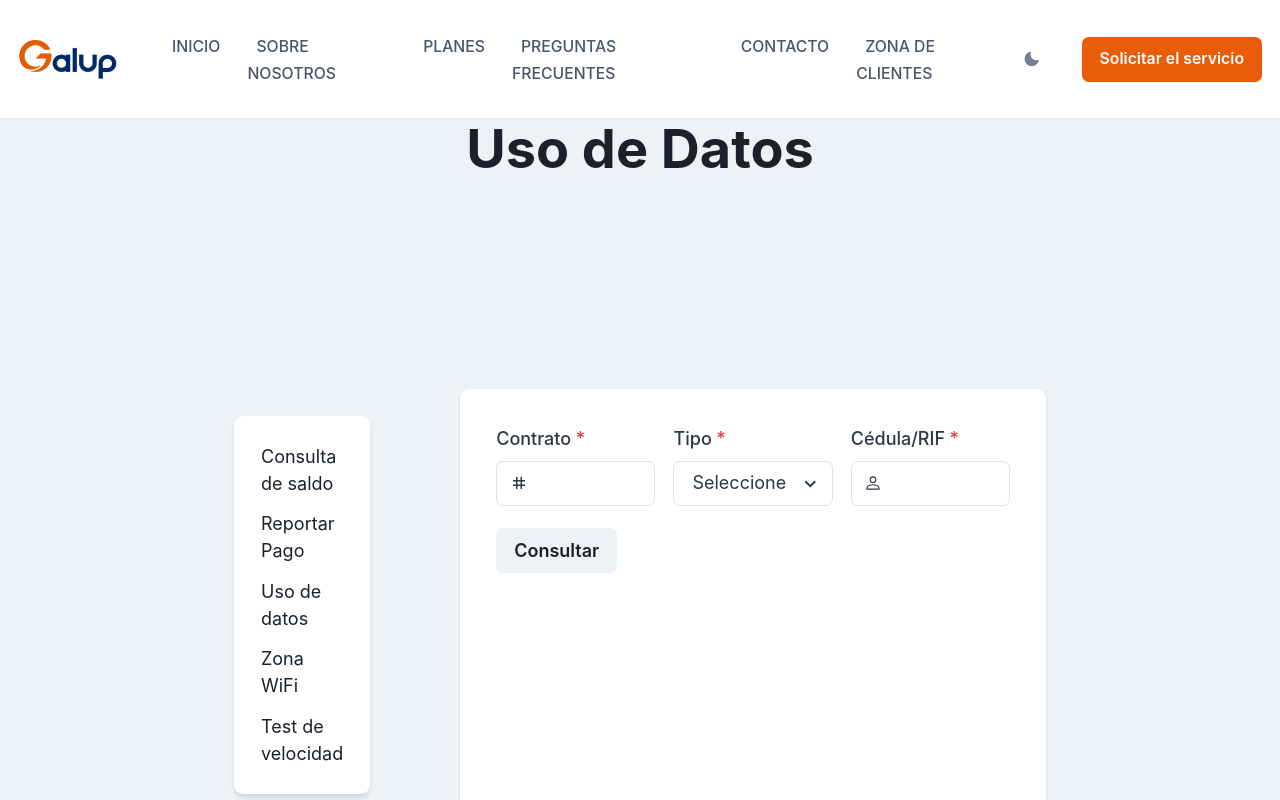
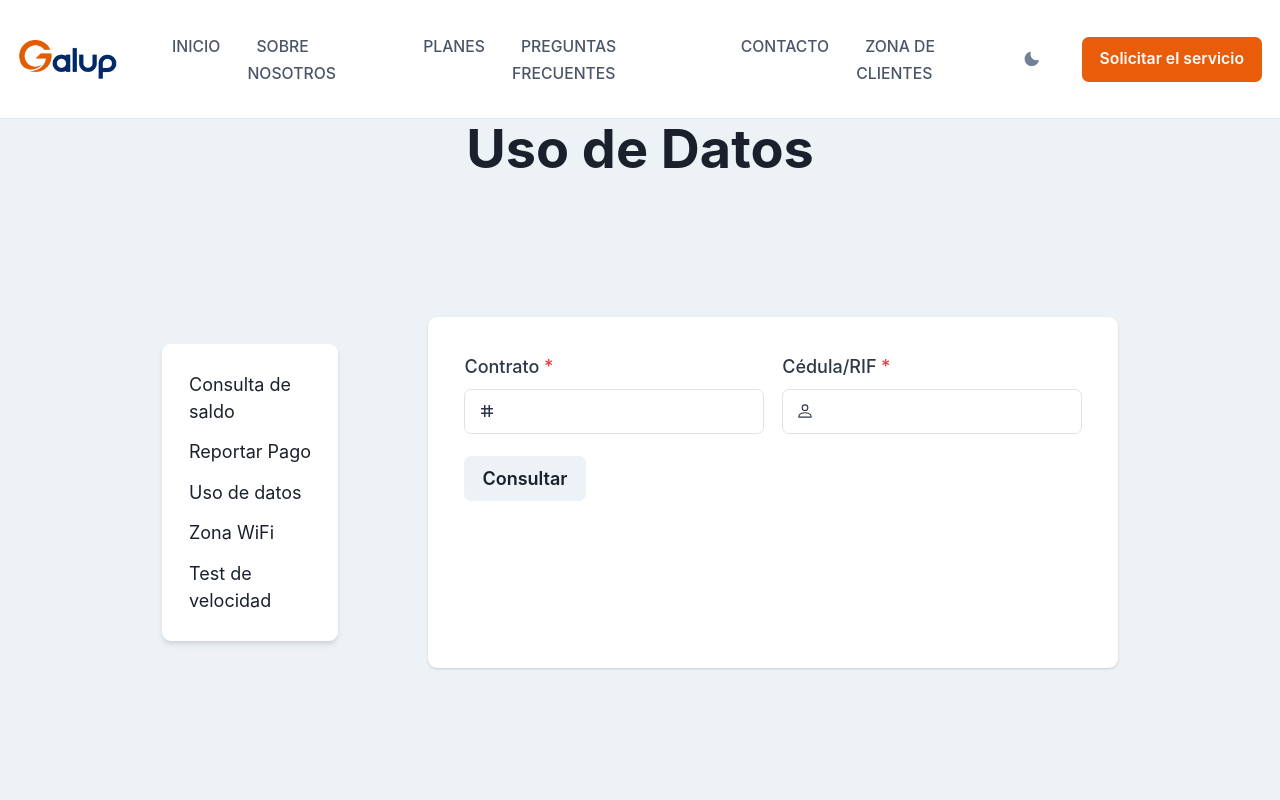
Before and after one commit to TrollScien/nextjs-blog, a Next.js app: page /clientes/uso-datos in a window 1280 px wide. Shown: the top 800 px of the page. Built offline with nearby package versions, Linux system fonts and the light colour scheme.

Commit message:
Ajustado el padding del titulo y eliminado el campo tipo

```diff
--- a/components/FormConsultar.js
+++ b/components/FormConsultar.js
@@ -41,7 +41,6 @@ const ConsultarSchema = Yup.object().shape({
     .positive("El contrato debe ser un número positivo")
     .moreThan(0, "¡El número de contrato es incorrecto! 😓")
     .required("El número de contrato es requerido"),
-  tipo: Yup.string().required("El tipo de identificación es requerido"),
   rif_ci: Yup.number()
     .min(100000, "¡El número de cédula o RIF debe ser mayor a 5 caracteres!")
     .max(999999999, "¡El número de cédula o RIF es incorrecto 😓!")
@@ -57,11 +56,7 @@ export default function FormConsultar() {
       justify="center"
       id="contact"
     >
-      <Box
-        borderRadius="lg"
-        m={{ base: 5, md: 16, lg: 10 }}
-        p={{ base: 5, lg: 16 }}
-      >
+      <Box borderRadius="lg" m={{ base: 5, md: 16, lg: 10 }}>
         <Box>
           <VStack spacing={{ base: 4, md: 8, lg: 20 }}>
             <Stack
@@ -164,37 +159,6 @@ export default function FormConsultar() {
                             )}
                           </Field>
 
-                          <Field name="tipo" as="select">
-                            {({ field, form }) => (
-                              <FormControl
-                                isRequired
-                                isInvalid={
-                                  form.errors.tipo && form.touched.tipo
-                                }
-                              >
-                                <FormLabel>Tipo</FormLabel>
-                                <InputGroup borderColor="#E0E1E7">
-                                  <Select
-                                    {...field}
-                                    borderColor="#E0E1E7"
-                                    variant="outline"
-                                    placeholder="Seleccione"
-                                    size="md"
-                                  >
-                                    <option value="V">V</option>
-                                    <option value="J">J</option>
-                                    <option value="E">E</option>
-                                    <option value="P">P</option>
-                                    <option value="G">G</option>
-                                  </Select>
-                                </InputGroup>
-                                <FormErrorMessage>
-                                  {form.errors.tipo}
-                                </FormErrorMessage>
-                              </FormControl>
-                            )}
-                          </Field>
-
                           <Field name="rif_ci" type="number">
                             {({ field, form }) => (
                               <FormControl
```
